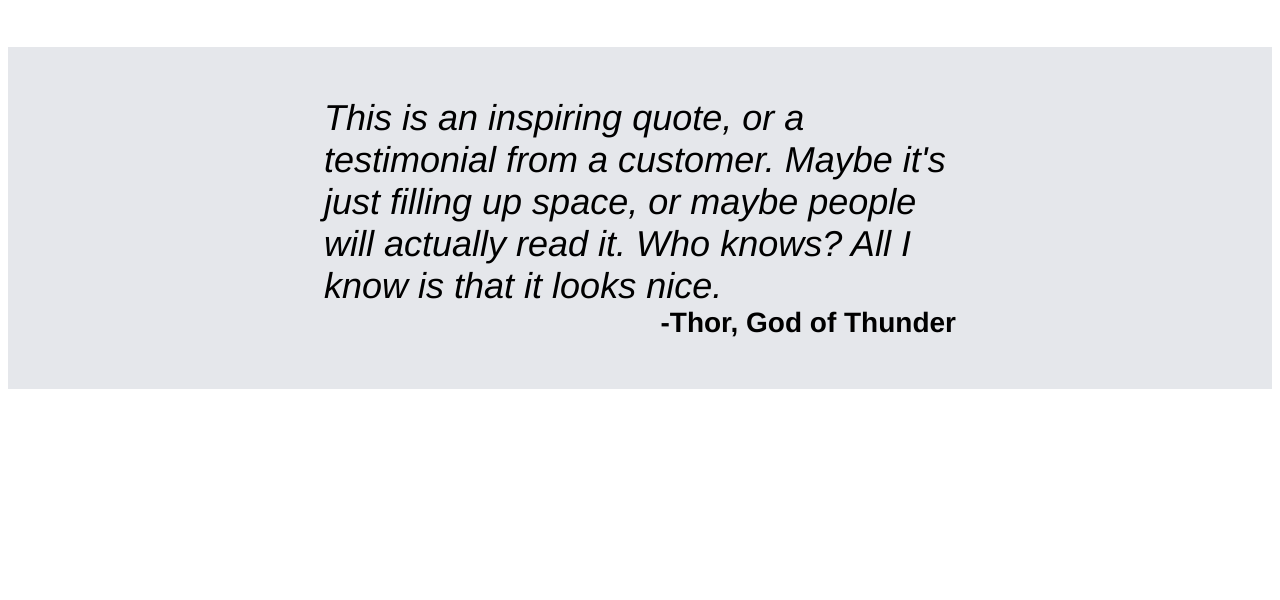
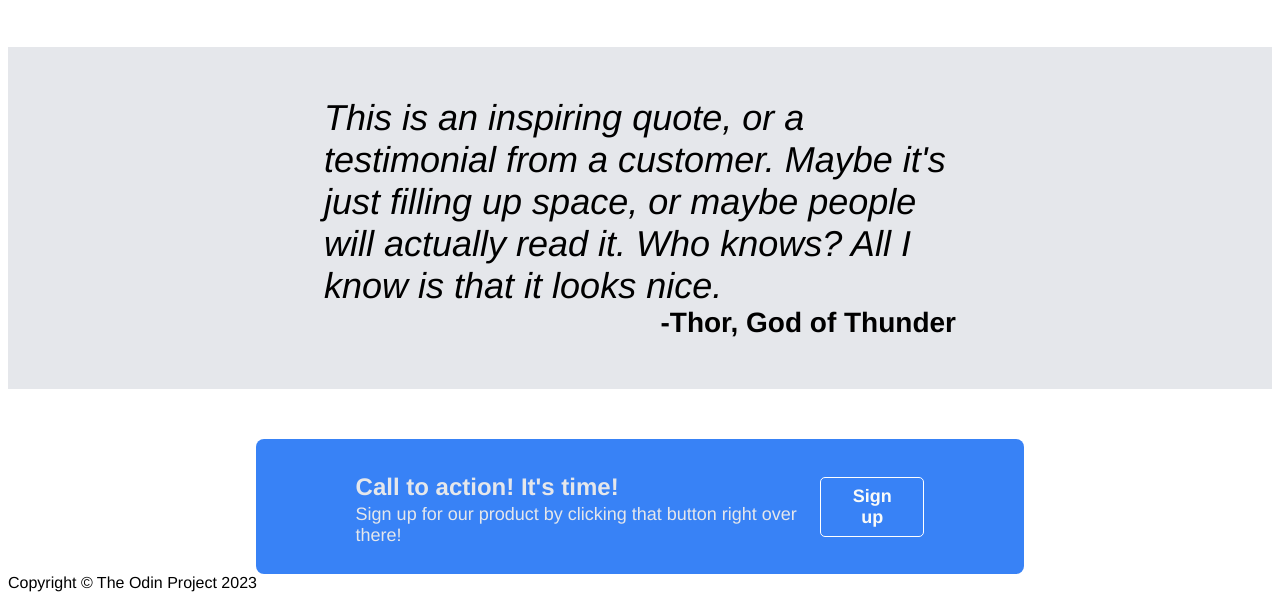
Before and after one commit to Gen-7/Landing-page, a plain HTML site: page index.html in a window 1280 px wide. Shown: the part 866-1466 px from the top of the page. Before the commit the page ends 1263 px from the top, so only its background shows below. Drawn offline with Linux system fonts and the light colour scheme.

Commit message:
Add HTML and CSS for section 4

```diff
--- a/index.html
+++ b/index.html
@@ -54,5 +54,17 @@
       or maybe people will actually read it. Who knows? All I know is that it looks nice.</div>
       <div class="name">-Thor, God of Thunder</div>
     </div>
+
+    <div class="section4">
+      <div class="action">
+        <p class="action-header">Call to action! It's time!</p>
+        <p class="action-text">Sign up for our product by clicking that button right over there!</p>
+      </div>
+      <button class="button2">Sign up</button>
+    </div>
+
+    <div class="footer">
+      <div>Copyright &copy The Odin Project 2023</div>
+    </div>
   </body>
 </html>
--- a/styles.css
+++ b/styles.css
@@ -49,7 +49,7 @@ h1 {
 
 .subtext {
   font-size: 18px;
-  color: #E5E7EB
+  color: #E5E7EB;
 }
 
 .big-text {
@@ -123,3 +123,39 @@ button {
   text-align: right;
   max-width: 50%;
 }
+
+/* Section 4 */
+.section4 {
+  margin-top: 50px;
+  background-color: #3882F6;
+  border-radius: 8px;
+  display: flex;
+  justify-content: space-between;
+  max-width: 45%;
+  margin-left: auto;
+  margin-right: auto;
+  align-items: center;
+  padding-bottom: 10px;
+  padding-top: 10px;
+  padding-right: 100px;
+  padding-left: 100px;
+}
+
+.action-header {
+  font-size: 24px;
+  font-weight: 800;
+  color:#E5E7EB;
+
+  margin-bottom: -15px;
+}
+
+.action-text {
+  color:#E5E7EB;
+  font-size: 18px;
+}
+
+.button2 {
+  border: 1px solid white;
+  display: flex;
+  align-items: center;
+}
```
